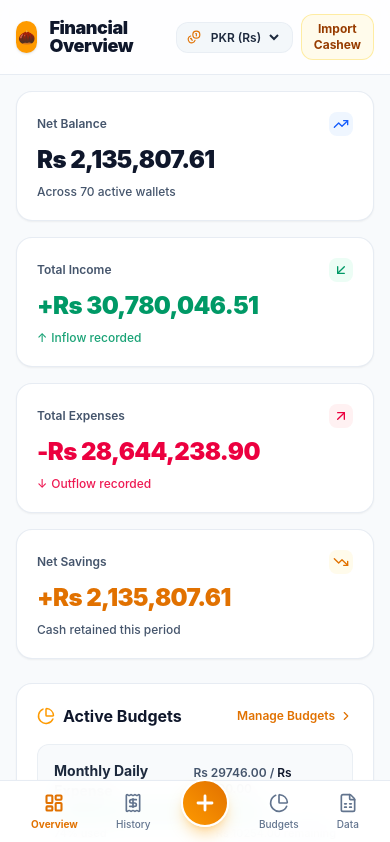
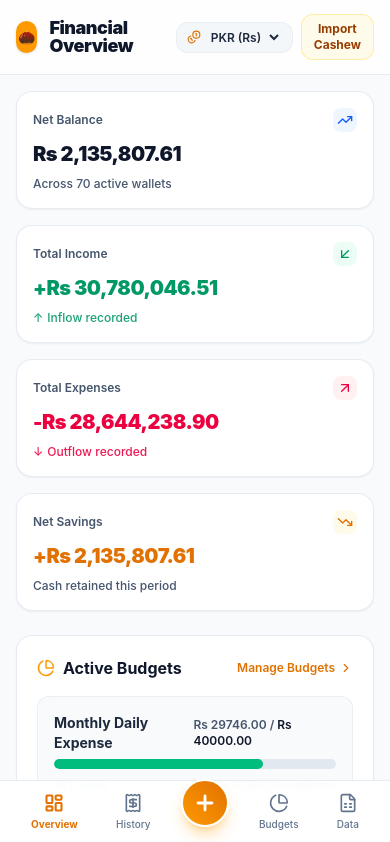
Before and after one commit to Gohar01/cashew-app, a React (Vite) app: page / in a window 390 px wide. Shown: the top 842 px of the page. Built offline with nearby package versions, Linux system fonts and the light colour scheme.

Commit message:
Fix responsive metric card font sizing and truncation on Dashboard

```diff
--- a/src/components/DashboardView.tsx
+++ b/src/components/DashboardView.tsx
@@ -101,14 +101,17 @@ export const DashboardView: React.FC<DashboardViewProps> = ({
       {/* Metric Cards Row */}
       <div className="grid grid-cols-1 sm:grid-cols-2 lg:grid-cols-4 gap-4">
         {/* Net Balance */}
-        <div className="bg-white border border-slate-200/80 rounded-2xl p-5 shadow-xs relative overflow-hidden">
+        <div className="bg-white border border-slate-200/80 rounded-2xl p-4 sm:p-5 shadow-xs min-w-0">
           <div className="flex items-center justify-between text-xs font-semibold text-slate-600 mb-2">
             <span>Net Balance</span>
             <span className="p-1 rounded-lg bg-blue-50 text-blue-600">
               <TrendingUp size={16} />
             </span>
           </div>
-          <div className="text-2xl sm:text-3xl font-black text-slate-900 tracking-tight">
+          <div
+            className="text-xl sm:text-2xl xl:text-[26px] font-black text-slate-900 tracking-tight truncate"
+            title={`${currencySymbol}${totalBalance.toLocaleString('en-US', { minimumFractionDigits: 2, maximumFractionDigits: 2 })}`}
+          >
             {currencySymbol}{totalBalance.toLocaleString('en-US', { minimumFractionDigits: 2, maximumFractionDigits: 2 })}
           </div>
           <div className="text-xs text-slate-600 mt-2 font-medium">
@@ -117,14 +120,17 @@ export const DashboardView: React.FC<DashboardViewProps> = ({
         </div>
 
         {/* Total Income */}
-        <div className="bg-white border border-slate-200/80 rounded-2xl p-5 shadow-xs">
+        <div className="bg-white border border-slate-200/80 rounded-2xl p-4 sm:p-5 shadow-xs min-w-0">
           <div className="flex items-center justify-between text-xs font-semibold text-slate-600 mb-2">
             <span>Total Income</span>
             <span className="p-1 rounded-lg bg-emerald-50 text-emerald-600">
               <ArrowDownLeft size={16} />
             </span>
           </div>
-          <div className="text-2xl sm:text-3xl font-black text-emerald-600 tracking-tight">
+          <div
+            className="text-xl sm:text-2xl xl:text-[26px] font-black text-emerald-600 tracking-tight truncate"
+            title={`+${currencySymbol}${totalIncome.toLocaleString('en-US', { minimumFractionDigits: 2, maximumFractionDigits: 2 })}`}
+          >
             +{currencySymbol}{totalIncome.toLocaleString('en-US', { minimumFractionDigits: 2, maximumFractionDigits: 2 })}
           </div>
           <div className="text-xs text-emerald-600/90 mt-2 font-medium flex items-center gap-1">
@@ -133,14 +139,17 @@ export const DashboardView: React.FC<DashboardViewProps> = ({
         </div>
 
         {/* Total Expenses */}
-        <div className="bg-white border border-slate-200/80 rounded-2xl p-5 shadow-xs">
+        <div className="bg-white border border-slate-200/80 rounded-2xl p-4 sm:p-5 shadow-xs min-w-0">
           <div className="flex items-center justify-between text-xs font-semibold text-slate-600 mb-2">
             <span>Total Expenses</span>
             <span className="p-1 rounded-lg bg-rose-50 text-rose-600">
               <ArrowUpRight size={16} />
             </span>
           </div>
-          <div className="text-2xl sm:text-3xl font-black text-rose-600 tracking-tight">
+          <div
+            className="text-xl sm:text-2xl xl:text-[26px] font-black text-rose-600 tracking-tight truncate"
+            title={`-${currencySymbol}${totalExpense.toLocaleString('en-US', { minimumFractionDigits: 2, maximumFractionDigits: 2 })}`}
+          >
             -{currencySymbol}{totalExpense.toLocaleString('en-US', { minimumFractionDigits: 2, maximumFractionDigits: 2 })}
           </div>
           <div className="text-xs text-rose-600/90 mt-2 font-medium flex items-center gap-1">
@@ -149,14 +158,17 @@ export const DashboardView: React.FC<DashboardViewProps> = ({
         </div>
 
         {/* Net Cash Flow / Savings */}
-        <div className="bg-white border border-slate-200/80 rounded-2xl p-5 shadow-xs">
+        <div className="bg-white border border-slate-200/80 rounded-2xl p-4 sm:p-5 shadow-xs min-w-0">
           <div className="flex items-center justify-between text-xs font-semibold text-slate-600 mb-2">
             <span>Net Savings</span>
             <span className={`p-1 rounded-lg ${netSavings >= 0 ? 'bg-amber-50 text-amber-600' : 'bg-red-50 text-red-600'}`}>
               <TrendingDown size={16} />
             </span>
           </div>
-          <div className={`text-2xl sm:text-3xl font-black tracking-tight ${netSavings >= 0 ? 'text-amber-600' : 'text-red-600'}`}>
+          <div
+            className={`text-xl sm:text-2xl xl:text-[26px] font-black tracking-tight truncate ${netSavings >= 0 ? 'text-amber-600' : 'text-red-600'}`}
+            title={`${netSavings >= 0 ? '+' : ''}${currencySymbol}${netSavings.toLocaleString('en-US', { minimumFractionDigits: 2, maximumFractionDigits: 2 })}`}
+          >
             {netSavings >= 0 ? '+' : ''}{currencySymbol}{netSavings.toLocaleString('en-US', { minimumFractionDigits: 2, maximumFractionDigits: 2 })}
           </div>
           <div className="text-xs text-slate-600 mt-2 font-medium">
```
